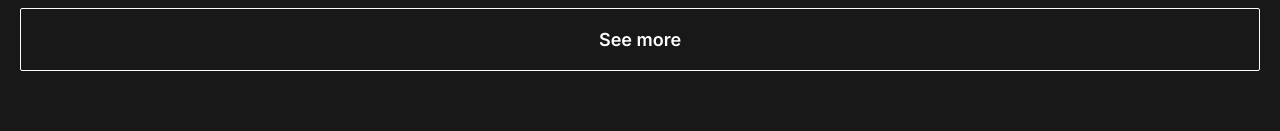
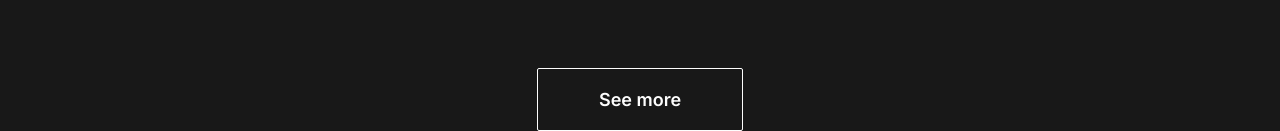
Before and after one commit to merciakeila/startup-product-theme-dark, a React (Create React App) app: page / in a window 1280 px wide. Shown: the part 6252-6383 px from the top of the page. Before the commit the page ends 6323 px from the top, so only its background shows below. Built offline with nearby package versions, Linux system fonts and the light colour scheme.

Commit message:
feat: Section Gallery

```diff
--- a/src/components/Home/Gallery/index.tsx
+++ b/src/components/Home/Gallery/index.tsx
@@ -4,7 +4,7 @@ import { Img } from './styles'
 import { Title, Paragraph } from '_UI/Text'
 import GalleryMock from '_mock/Gallery'
 import { Section, Container } from './styles'
-import LinkButton from '_UI/Button/LinkButton'
+
 
 const Gallery: React.FC = () => {
 	const [gallery] = useState(GalleryMock)
@@ -35,9 +35,6 @@ const Gallery: React.FC = () => {
 			{galleryVisible && (
 				<GalleryUI gallery={gallery} activeImage={activeImage} onClose={() => setGalleryVisible(false)} />
 			)}
-			<LinkButton to="/gallery" isBlack>
-				See more
-			</LinkButton>
 		</Section>
 	)
 }
--- a/src/components/Home/Gallery/styles.ts
+++ b/src/components/Home/Gallery/styles.ts
@@ -35,3 +35,8 @@ export const Img = styled.img`
 	cursor: pointer;
 	object-fit: cover;
 `
+
+export const ContainerButton = styled.div`
+	max-width: 206px;
+	margin: 20px auto;
+`
--- a/src/screens/Home.tsx
+++ b/src/screens/Home.tsx
@@ -1,4 +1,6 @@
 import React from 'react'
+import { ContainerButton } from '_components/Home/Gallery/styles'
+import LinkButton from '_UI/Button/LinkButton'
 import { Main, Features, Plans, Gallery, Partners, Testemonials } from '_components/Home'
 const Home: React.FC = () => (
 	<>
@@ -6,6 +8,11 @@ const Home: React.FC = () => (
 		<Features />
 		<Plans />
 		<Gallery />
+		<ContainerButton>
+			<LinkButton to="/gallery" isBlack>
+				See more
+			</LinkButton>
+		</ContainerButton>
 	</>
 )
 
--- a/src/screens/pages/gallery.tsx
+++ b/src/screens/pages/gallery.tsx
@@ -1,10 +1,8 @@
 import React from 'react'
-import Gallery from '_UI/Gallery'
+import Gallery from '_components/Home/Gallery'
 
 const GalleryPage: React.FC = () => (
-	<>
-		<h1>Gallery</h1>
-	</>
+		<Gallery/>
 )
 
 export default GalleryPage
```
Also changed, not shown: 1 other file (tests, documents, lock files or other folders).
